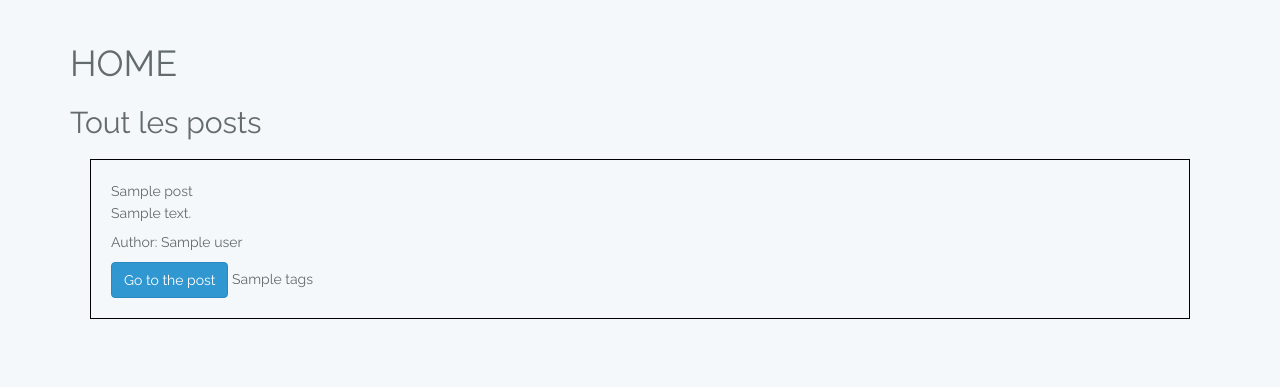
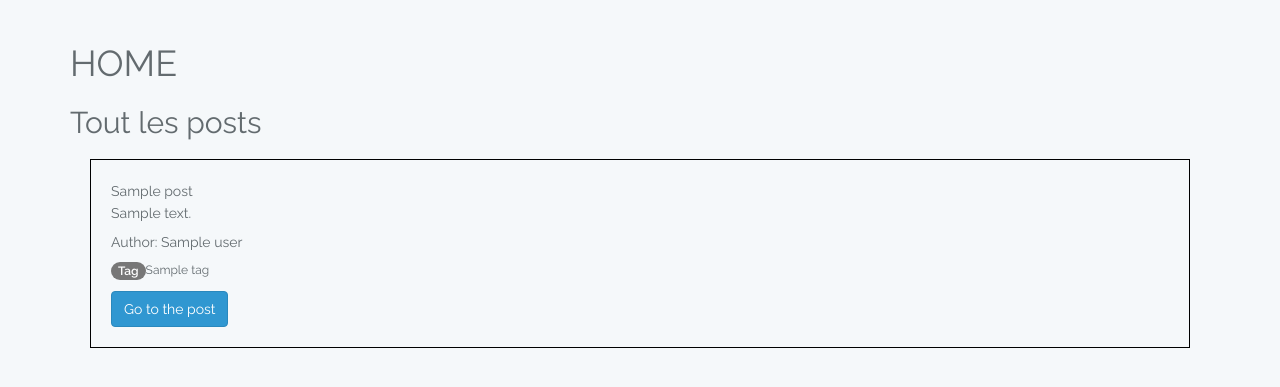
Before and after one commit to benads/laravel-training, a Laravel app: template resources/views/home.blade.php in a window 1280 px wide. Shown: the part 51-438 px from the top of the page. Run offline with Laravel 8, Linux system fonts and the light colour scheme; the template is opened without the code that fills it: most values are stand-ins (such as "Sample title", 1, 10 or a date in 2020); settings files or empty folders that the repository lacks are supplied.

Commit message:
feat(tags) show tags, and fix bug with username

```diff
--- a/app/Http/Controllers/HomeController.php
+++ b/app/Http/Controllers/HomeController.php
@@ -19,6 +19,9 @@ class HomeController extends Controller
     public function index()
     {
         $posts = Post::paginate(15);
+        // foreach ($posts as $post) {
+        //     ($post->user);
+        // }
         event(new UserSignedUp('John Doe'));
         // $user = User::latest()->first();
         // event(new UserWasBanned($user));
--- a/app/Models/Post.php
+++ b/app/Models/Post.php
@@ -15,6 +15,6 @@ class Post extends Model
 
     public function tags()
     {
-        return $this->belongsToMany(Tag::class)->withTimestamps();
+        return $this->belongsToMany(Tag::class, 'post_tags', 'post_id', 'tag_id')->withTimestamps();
     }
 }
--- a/resources/views/home.blade.php
+++ b/resources/views/home.blade.php
@@ -11,11 +11,15 @@
         </div>
         <div class="card-body">
             <p class="card-title">{{ $post->content }}</p>
+            @if ($post->user)
             <h5 class="card-text"> Author: {{ $post->user->name }}</h5>
+            @endif
+            @foreach ($post->tags as $tag)
+            @if ($tag)
+            <h6><span class="badge badge-secondary">Tag</span>{{$tag->name}} </h6>
+            @endif
+            @endforeach
             <a href={{route('post.show', ['id'=>$post->id]) }} class="btn btn-primary">Go to the post</a>
-            @if ($post->tags)
-            {{$post->tags}}
-            @endif
         </div>
     </div>
     @endforeach
```
Also changed, not shown: app/Models/PostTag.php (added, +17 -0 lines).
